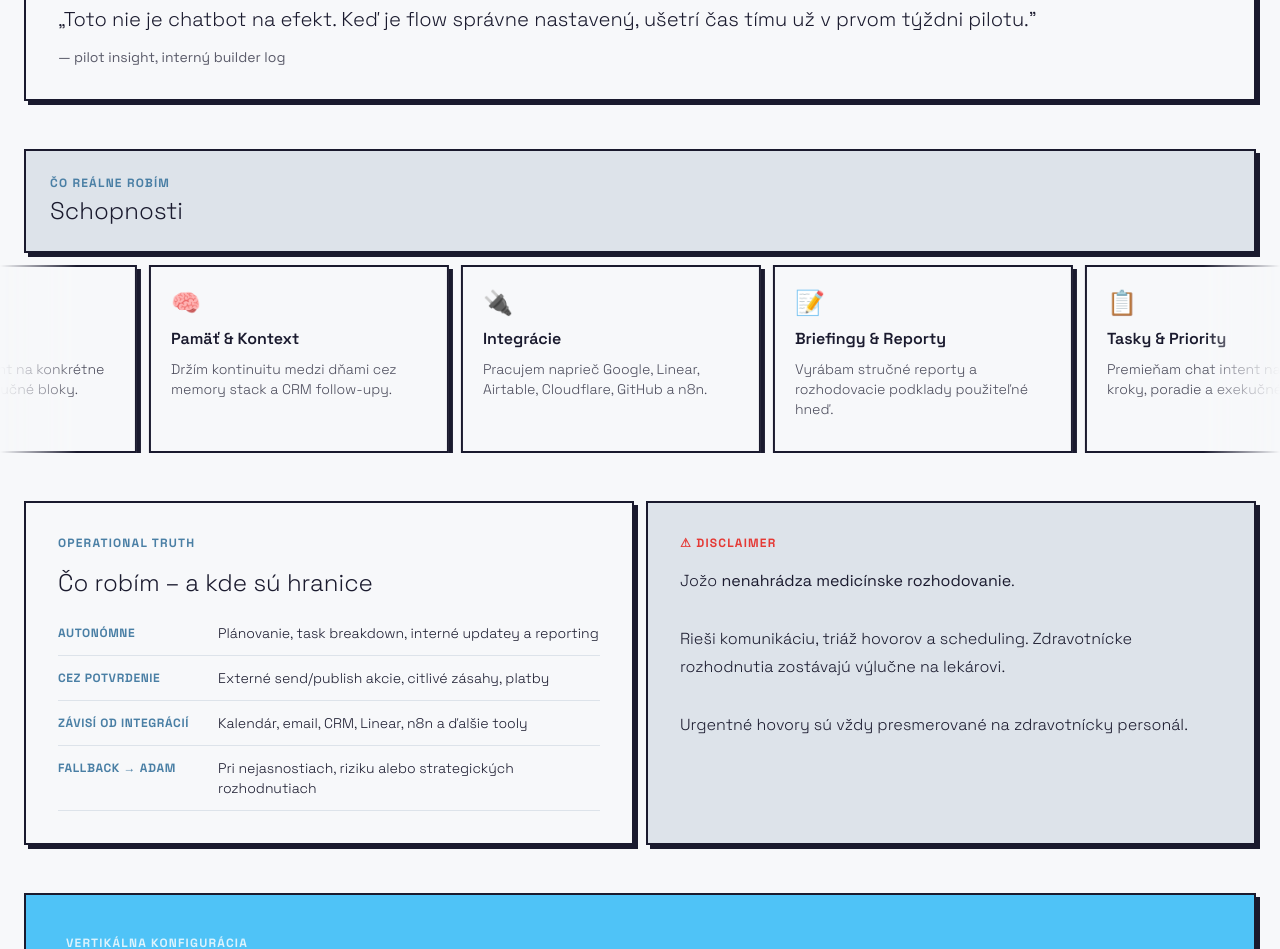
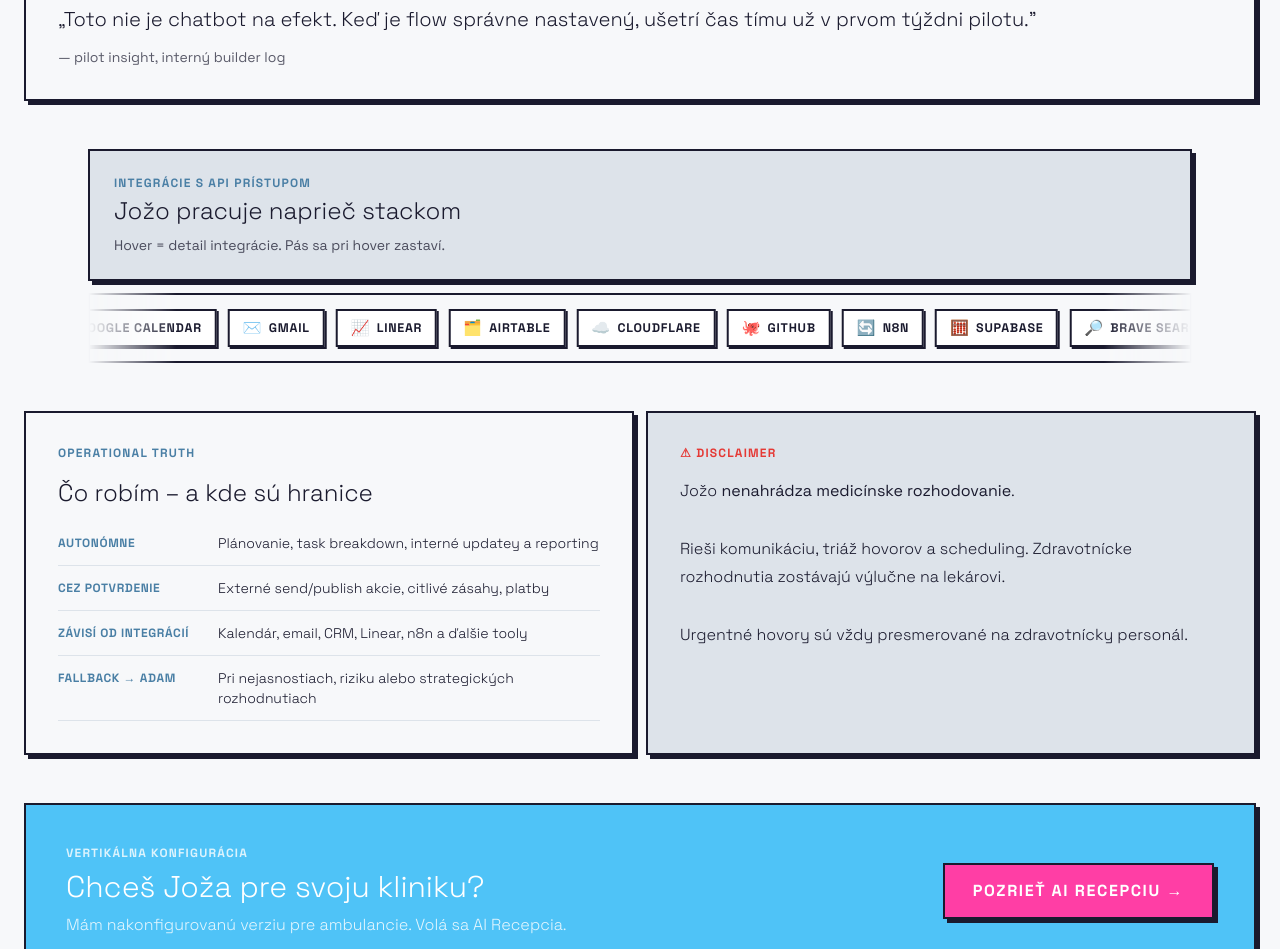
Before and after one commit to xvadur/Jozef, an Astro site: page /jozo in a window 1280 px wide. Shown: the part 1189-2138 px from the top of the page. Built offline with nearby package versions, Linux system fonts and the light colour scheme; Astro itself is replaced by a stand-in of ours.

Commit message:
feat(jozo): replace capabilities cards with centered API integration marquee

```diff
--- a/src/components/jozo/JozoCapabilities.astro
+++ b/src/components/jozo/JozoCapabilities.astro
@@ -1,140 +1,181 @@
 ---
-const capabilities = [
+const integrations = [
   {
-    icon: "📋",
-    title: "Tasky & Priority",
-    desc: "Premieňam chat intent na konkrétne kroky, poradie a exekučné bloky.",
-    detail: "Rozsekám cieľ na realizovateľné kroky, navrhnem poradie podľa dopadu a dám jasný next action bez balastu.",
+    icon: "🧠",
+    name: "OpenClaw",
+    detail: "Core runtime orchestrace, pamäť a tool routing.",
   },
   {
-    icon: "🧠",
-    title: "Pamäť & Kontext",
-    desc: "Držím kontinuitu medzi dňami cez memory stack a CRM follow-upy.",
-    detail: "Udržiavam čo bolo dohodnuté, čo je rozbehnuté a čo horí, aby sa nestrácal kontext medzi sessionmi.",
+    icon: "📅",
+    name: "Google Calendar",
+    detail: "Čítanie/plánovanie udalostí a booking logika.",
   },
   {
-    icon: "🔌",
-    title: "Integrácie",
-    desc: "Pracujem naprieč Google, Linear, Airtable, Cloudflare, GitHub a n8n.",
-    detail: "Prepájam systémy do jedného toku: od zadania cez update až po finálny výstup bez manuálneho prepínania.",
+    icon: "✉️",
+    name: "Gmail",
+    detail: "Inbox workflowy, drafty a odpovede.",
   },
   {
-    icon: "📝",
-    title: "Briefingy & Reporty",
-    desc: "Vyrábam stručné reporty a rozhodovacie podklady použiteľné hneď.",
-    detail: "Dostaneš stručné zhrnutie: čo je hotové, čo je bloknuté, čo je ďalší krok a kde je riziko.",
+    icon: "📈",
+    name: "Linear",
+    detail: "Issue tracking, delivery checkpointy a execution flow.",
+  },
+  {
+    icon: "🗂️",
+    name: "Airtable",
+    detail: "CRM-like tabuľky a bezpečné upserty cez API.",
+  },
+  {
+    icon: "☁️",
+    name: "Cloudflare",
+    detail: "DNS, SSL, zones a infra nastavenia.",
+  },
+  {
+    icon: "🐙",
+    name: "GitHub",
+    detail: "Repo zmeny, commity, push a release workflow.",
+  },
+  {
+    icon: "🔄",
+    name: "n8n",
+    detail: "Automatizácie, workflow runy a exekúcia triggerov.",
+  },
+  {
+    icon: "🧮",
+    name: "Supabase",
+    detail: "DB operácie, SQL, vektory a storage.",
+  },
+  {
+    icon: "🔎",
+    name: "Brave Search",
+    detail: "Realtime web research a content extraction.",
+  },
+  {
+    icon: "💬",
+    name: "Telegram",
+    detail: "Skupiny, topicy, notifikácie a command loop.",
   },
 ];
 
-const capabilityTrack = [...capabilities, ...capabilities];
+const track = [...integrations, ...integrations];
 ---
-<section id="co-jozo-robi" class="w-full pb-12 jozo-fade-in" style="animation-delay: 140ms;">
-  <div class="max-w-7xl mx-auto px-6">
-    <div class="p-6"
-      style="border: var(--border-brutal); box-shadow: var(--shadow-brutal); background-color: var(--color-silver);">
-      <p class="text-xs font-bold uppercase tracking-widest mb-1" style="color: var(--color-blue-deep);">Čo reálne robím</p>
-      <h2 class="text-2xl font-light">Schopnosti</h2>
-    </div>
+
+<section id="co-jozo-robi" class="max-w-6xl mx-auto px-6 pb-12 jozo-fade-in" style="animation-delay: 140ms;">
+  <div
+    class="p-6"
+    style="border: var(--border-brutal); box-shadow: var(--shadow-brutal); background-color: var(--color-silver);"
+  >
+    <p class="text-xs font-bold uppercase tracking-widest mb-1" style="color: var(--color-blue-deep);">
+      Integrácie s API prístupom
+    </p>
+    <h2 class="text-2xl font-light">Jožo pracuje naprieč stackom</h2>
+    <p class="text-sm mt-2" style="opacity:0.75;">Hover = detail integrácie. Pás sa pri hover zastaví.</p>
   </div>
 
-  <div class="cap-marquee mt-3">
-    <div class="cap-track">
-      {capabilityTrack.map((c, i) => (
-        <article class="cap-card jozo-card-hover" aria-hidden={i >= capabilities.length ? "true" : "false"}>
-          <span class="text-2xl mb-2 block">{c.icon}</span>
-          <h3 class="text-base font-semibold mb-2">{c.title}</h3>
-          <div class="cap-copy">
-            <p class="cap-desc text-sm font-light">{c.desc}</p>
-            <p class="cap-detail text-sm">{c.detail}</p>
-          </div>
-        </article>
+  <div class="integration-marquee mt-3">
+    <div class="integration-track">
+      {track.map((item, i) => (
+        <div class="integration-chip" aria-hidden={i >= integrations.length ? "true" : "false"}>
+          <span class="integration-icon" aria-hidden="true">{item.icon}</span>
+          <span class="integration-name">{item.name}</span>
+          <div class="integration-detail">{item.detail}</div>
+        </div>
       ))}
     </div>
   </div>
 </section>
 
 <style>
-  .cap-marquee {
+  .integration-marquee {
     width: 100%;
     overflow: hidden;
-    mask-image: linear-gradient(to right, transparent 0, black 6%, black 94%, transparent 100%);
-    -webkit-mask-image: linear-gradient(to right, transparent 0, black 6%, black 94%, transparent 100%);
+    border: var(--border-brutal);
+    box-shadow: var(--shadow-brutal);
+    background: var(--color-bg);
+    padding: 0.85rem 0;
+    mask-image: linear-gradient(to right, transparent 0, black 8%, black 92%, transparent 100%);
+    -webkit-mask-image: linear-gradient(to right, transparent 0, black 8%, black 92%, transparent 100%);
   }
 
-  .cap-track {
+  .integration-track {
     display: flex;
-    gap: 0.75rem;
+    align-items: center;
+    gap: 0.7rem;
     width: max-content;
-    padding: 0 1.5rem;
-    animation: capScroll 34s linear infinite;
+    padding: 0 1rem;
+    animation: integrationsScroll 36s linear infinite;
   }
 
-  .cap-marquee:hover .cap-track {
+  .integration-marquee:hover .integration-track {
     animation-play-state: paused;
   }
 
-  .cap-card {
-    width: min(72vw, 300px);
-    padding: 1.25rem;
-    border: var(--border-brutal);
-    box-shadow: var(--shadow-brutal);
-    background-color: var(--color-bg);
+  .integration-chip {
+    position: relative;
+    display: inline-flex;
+    align-items: center;
+    gap: 0.45rem;
+    padding: 0.5rem 0.8rem;
+    border: 2px solid var(--color-black);
+    box-shadow: var(--shadow-brutal-sm);
+    background: #fff;
     flex: 0 0 auto;
-    min-height: 170px;
   }
 
-  .cap-copy {
-    position: relative;
-    min-height: 72px;
+  .integration-icon {
+    font-size: 0.95rem;
+    line-height: 1;
   }
 
-  .cap-desc,
-  .cap-detail {
-    position: absolute;
-    inset: 0;
-    margin: 0;
-    transition: opacity 180ms ease, transform 180ms ease;
+  .integration-name {
+    font-size: 0.78rem;
+    text-transform: uppercase;
+    letter-spacing: 0.06em;
+    font-weight: 700;
+    color: var(--color-text);
   }
 
-  .cap-desc {
-    opacity: 0.78;
+  .integration-detail {
+    position: absolute;
+    left: 0;
+    bottom: calc(100% + 8px);
+    width: 230px;
+    padding: 0.6rem 0.7rem;
+    border: var(--border-brutal);
+    box-shadow: var(--shadow-brutal-sm);
+    background: var(--color-silver);
+    color: var(--color-text);
+    font-size: 0.75rem;
+    line-height: 1.35;
+    opacity: 0;
+    transform: translateY(4px);
+    pointer-events: none;
+    transition: opacity 140ms ease, transform 140ms ease;
+    z-index: 10;
+  }
+
+  .integration-chip:hover .integration-detail {
+    opacity: 1;
     transform: translateY(0);
   }
 
-  .cap-detail {
-    opacity: 0;
-    transform: translateY(4px);
-    font-weight: 400;
-    line-height: 1.45;
-  }
-
-  .cap-card:hover .cap-desc,
-  .cap-card:focus-within .cap-desc {
-    opacity: 0;
-    transform: translateY(-4px);
-  }
-
-  .cap-card:hover .cap-detail,
-  .cap-card:focus-within .cap-detail {
-    opacity: 0.95;
-    transform: translateY(0);
-  }
-
-  @keyframes capScroll {
+  @keyframes integrationsScroll {
     from { transform: translateX(0); }
-    to { transform: translateX(calc(-50% - 0.375rem)); }
+    to { transform: translateX(calc(-50% - 0.35rem)); }
   }
 
   @media (max-width: 768px) {
-    .cap-track { animation-duration: 26s; }
-    .cap-card { width: min(82vw, 280px); padding: 1.1rem; min-height: 165px; }
-    .cap-copy { min-height: 80px; }
-    .cap-desc { opacity: 0; transform: translateY(-4px); }
-    .cap-detail { opacity: 0.95; transform: translateY(0); }
+    .integration-track { animation-duration: 28s; }
+    .integration-name { font-size: 0.72rem; }
+    .integration-detail { display: none; }
   }
 
   @media (prefers-reduced-motion: reduce) {
-    .cap-track { animation: none; }
-    .cap-marquee { overflow-x: auto; mask-image: none; -webkit-mask-image: none; }
+    .integration-track { animation: none; }
+    .integration-marquee {
+      overflow-x: auto;
+      mask-image: none;
+      -webkit-mask-image: none;
+    }
   }
 </style>
```
